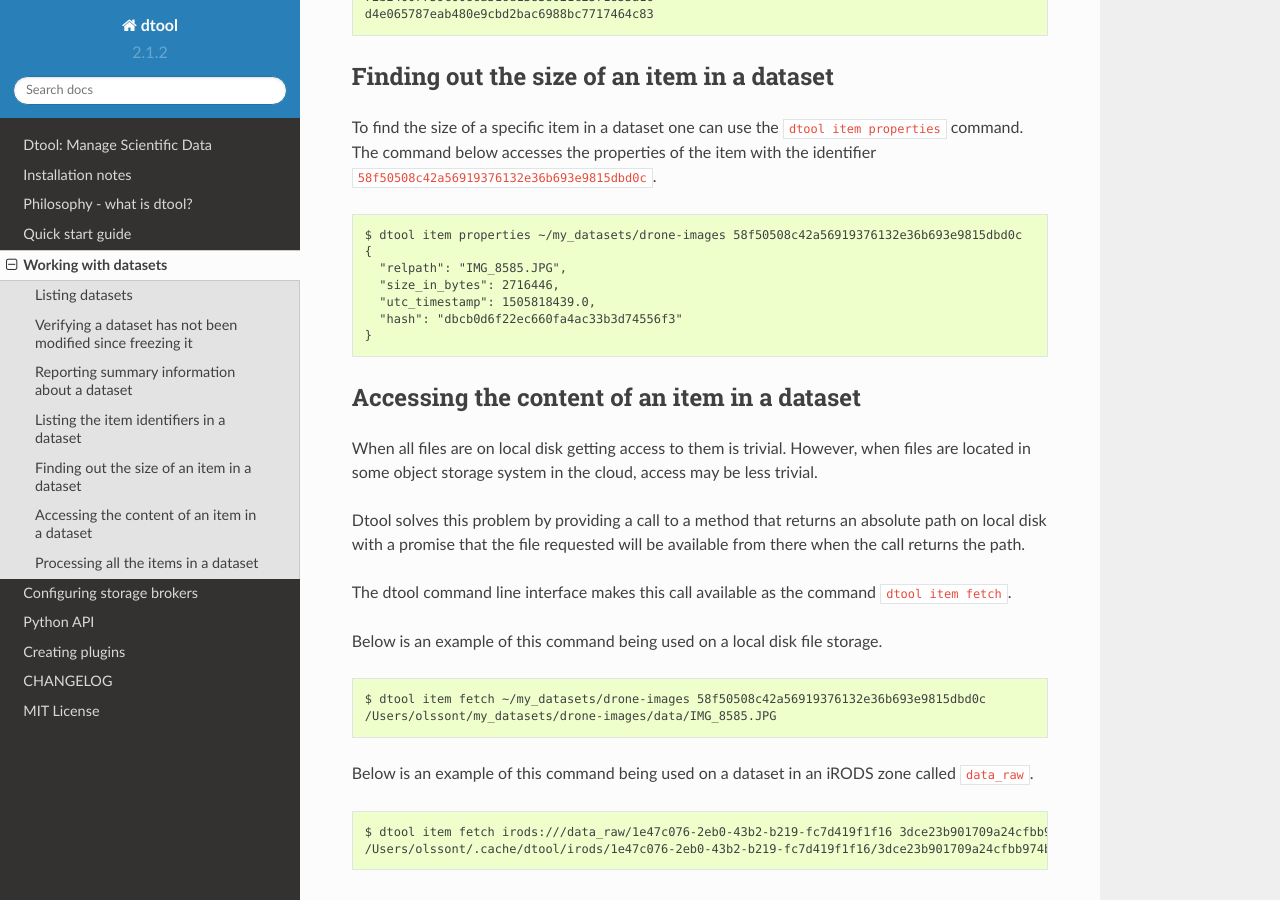
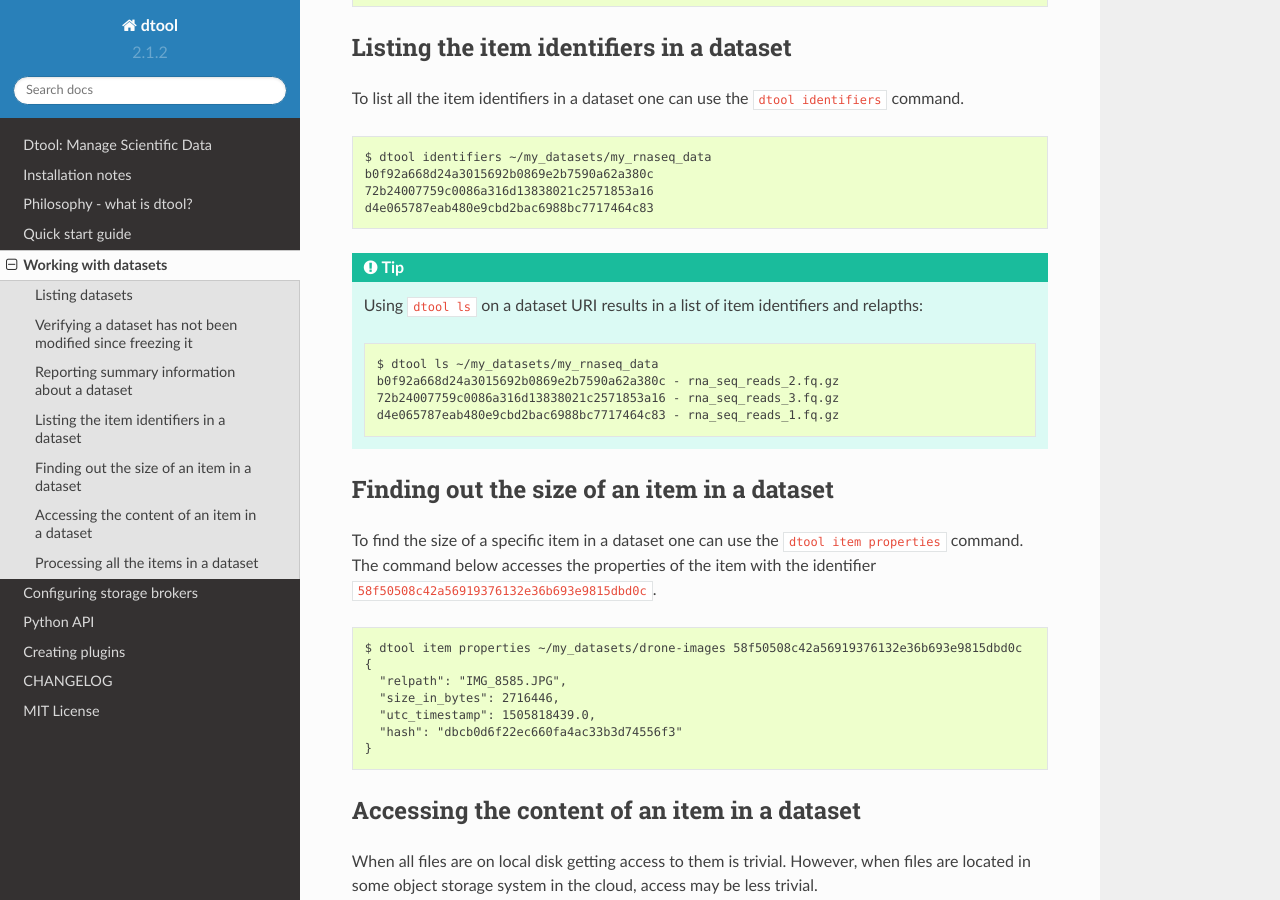
Before and after one commit to jic-dtool/dtool, a Sphinx documentation site: the page built from docs/source/working_with_datasets.rst, in a window 1280 px wide and 900 px high, scrolled down 1368 px. Built offline with Sphinx 7.4.7 and the Read the Docs theme 2.0.0, drawn with Linux system fonts in a browser that asks for light colours; some of the changed text lies outside the part shown.

Commit message:
Improve 'dtool ls' examples in doc

```diff
--- a/docs/source/working_with_datasets.rst
+++ b/docs/source/working_with_datasets.rst
@@ -16,6 +16,12 @@
     6847e637-a61c-4043-a9e2-bbf4ff6f6baa - my_rnaseq_data       - file:///Users/olssont/my_datasets/my_rnaseq_data
 
 .. tip:: When using this command proto datasets are highlighted in red.
+
+.. tip:: The ``dtool ls`` command takes a URI. As such it can be used to list
+         the datasets in remote storage locations. The example below lists all
+         the datasets in an iRODS zone named ``data_raw``::
+
+            $ dtool ls irods:///data_raw
 
 
 Verifying a dataset has not been modified since freezing it
@@ -69,6 +75,15 @@
     b0f92a668d24a3015692b0869e2b7590a62a380c
     72b24007759c0086a316d13838021c2571853a16
     d4e065787eab480e9cbd2bac6988bc7717464c83
+
+
+.. tip:: Using ``dtool ls`` on a dataset URI results in a list of item
+         identifiers and relapths::
+
+            $ dtool ls ~/my_datasets/my_rnaseq_data
+            b0f92a668d24a3015692b0869e2b7590a62a380c - rna_seq_reads_2.fq.gz
+            72b24007759c0086a316d13838021c2571853a16 - rna_seq_reads_3.fq.gz
+            d4e065787eab480e9cbd2bac6988bc7717464c83 - rna_seq_reads_1.fq.gz
 
 
 Finding out the size of an item in a dataset
```
